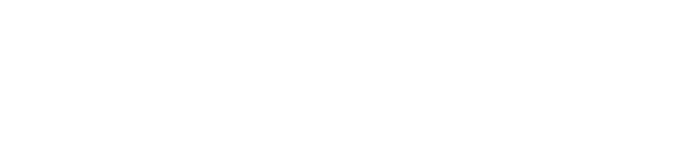
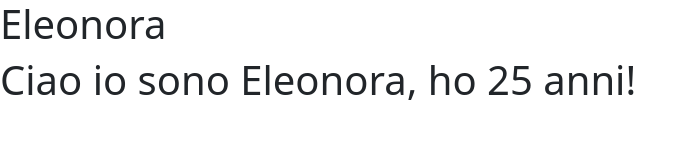
Before and after one commit to EleonoraFlaborea/vue-hello, a plain HTML site: page index.html in a window 1280 px wide. Shown: the whole page, without its empty margins (0-695 px from the left). Drawn offline with nearby package versions, Linux system fonts and the light colour scheme.

Commit message:
add content with data

```diff
--- a/index.html
+++ b/index.html
@@ -15,10 +15,17 @@
     <script src="https://unpkg.com/vue@3/dist/vue.global.js"></script>
 
     <!--JS-->
-    <script src="js/script.js"></script>
+    <script defer src="js/script.js"></script>
 
 </head>
 <body>
+    <div id="root">
+        <h1 v-text="name"></h1>
+
+        <h1>Ciao io sono {{name}}, ho {{age}} anni!</h1>
+
+
+    </div>
 
 </body>
 </html>
--- a/js/script.js
+++ b/js/script.js
@@ -4,3 +4,20 @@ Stampare a schermo un messaggio all’interno di un h1, utilizzando i data.
 Bonus:
 Aggiungere alla pagina un’immagine, presa anch’essa da un data.
 */
+
+console.log ('Vue on', Vue)
+
+const {createApp} = Vue;
+
+const app = createApp ({
+    data(){
+        return{
+
+            name: 'Eleonora',
+            age: 25,
+        }
+    }
+
+})
+
+app.mount('#root');
```
